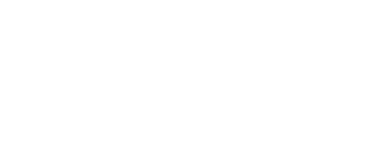
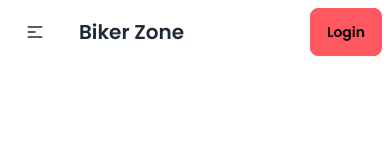
Before and after one commit to Annafi06/biker-zone-daisyui, a plain HTML site: page index.html in a window 390 px wide. Drawn offline with nearby package versions, Linux system fonts and the light colour scheme.

Commit message:
started 2.0

```diff
--- a/index.html
+++ b/index.html
@@ -1,11 +1,66 @@
 <!DOCTYPE html>
-<html lang="en">
+<html lang="en" data-theme="light">
 <head>
     <meta charset="UTF-8">
     <meta name="viewport" content="width=device-width, initial-scale=1.0">
-    <title>Document</title>
+    <title>Biker Zone</title>
+    <link href="https://cdn.jsdelivr.net/npm/daisyui@4.12.10/dist/full.min.css" rel="stylesheet" type="text/css" />
+    <script src="https://cdn.tailwindcss.com"></script>
+    <link rel="preconnect" href="https://fonts.googleapis.com">
+    <link rel="preconnect" href="https://fonts.gstatic.com" crossorigin>
+    <link href="https://fonts.googleapis.com/css2?family=Poppins:ital,wght@0,100;0,200;0,300;0,400;0,500;0,600;0,700;0,800;0,900;1,100;1,200;1,300;1,400;1,500;1,600;1,700;1,800;1,900&display=swap" rel="stylesheet">
+    <style>
+        .font-poppins{
+            font-family: "Poppins", sans-serif;
+        }
+    </style>
 </head>
-<body>
-
+<body class="font-poppins">
+    <header>
+        <nav>
+            <div class="navbar bg-base-100">
+                <div class="navbar-start">
+                  <div class="dropdown">
+                    <div tabindex="0" role="button" class="btn btn-ghost lg:hidden">
+                      <svg
+                        xmlns="http://www.w3.org/2000/svg"
+                        class="h-5 w-5"
+                        fill="none"
+                        viewBox="0 0 24 24"
+                        stroke="currentColor">
+                        <path
+                          stroke-linecap="round"
+                          stroke-linejoin="round"
+                          stroke-width="2"
+                          d="M4 6h16M4 12h8m-8 6h16" />
+                      </svg>
+                    </div>
+                    <ul
+                      tabindex="0"
+                      class="menu menu-sm dropdown-content bg-base-100 rounded-box z-[1] mt-3 w-52 p-2 shadow">
+                      <li><a>Home</a></li>
+                      <li><a>Shop</a></li>
+                      <li><a>News</a></li>
+                      <li><a>Contact</a></li>
+                    </ul>
+                  </div>
+                  <a class="btn btn-ghost text-xl">Biker Zone</a>
+                </div>
+                <div class="navbar-center hidden lg:flex">
+                  <ul class="menu menu-horizontal px-1">
+                      <li><a>Home</a></li>
+                      <li><a>Shop</a></li>
+                      <li><a>News</a></li>
+                      <li><a>Contact</a></li>
+                  </ul>
+                </div>
+                <div class="navbar-end">
+                  <a class="btn btn-error">Login</a>
+                </div>
+            </div>
+        </nav>
+    </header>
+    <main></main>
+    <footer></footer>
 </body>
 </html>
```
